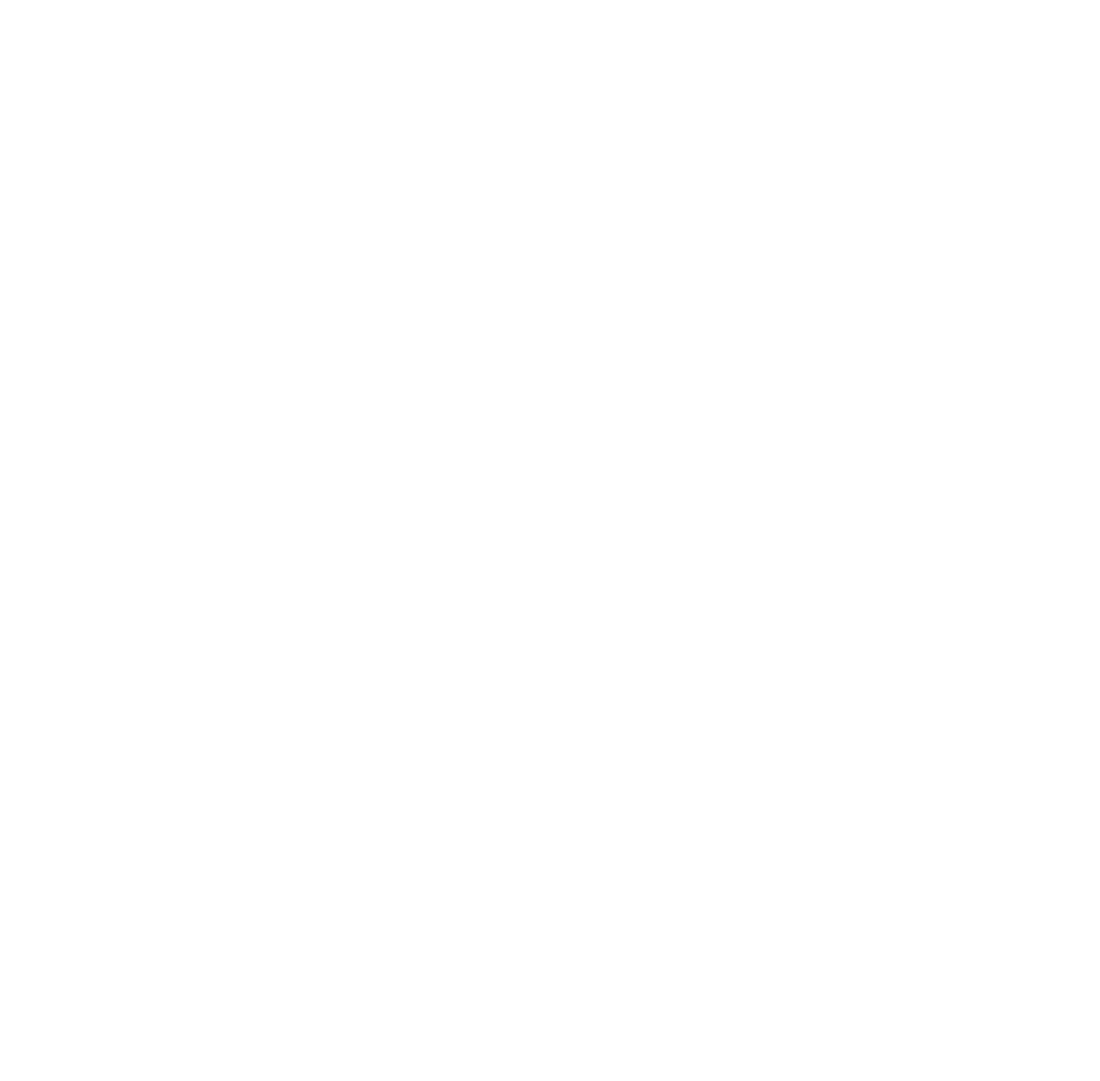
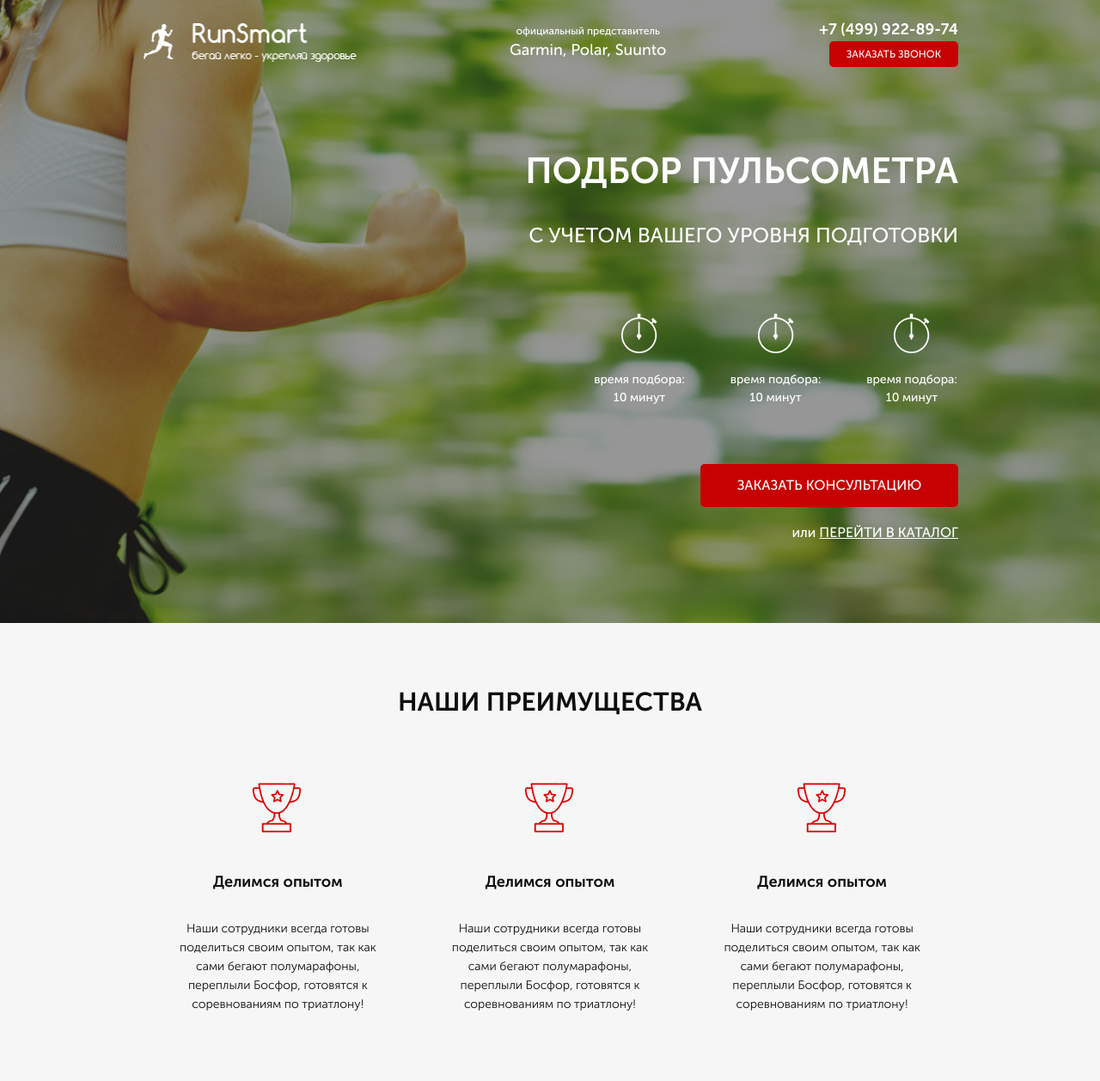
Before and after one commit to Ska1tx/pulse, a website: page src/index.html in a window 1280 px wide. Shown: the whole page at 86% size. Before the commit the page ends 800 px from the top, so only its background shows below. Drawn offline with nearby package versions, Linux system fonts and the light colour scheme; files that its build step writes are made by us from their sources.

Commit message:
more files in 3 hours

```diff
--- a/src/css/font.css
+++ b/src/css/font.css
@@ -5,6 +5,7 @@
         url('../fonts/MuseoSansCyrl-500.woff') format('woff');
     font-weight: normal;
     font-style: normal;
+
 }
 
 @font-face {
@@ -14,6 +15,7 @@
         url('../fonts/MuseoSansCyrl-300.woff') format('woff');
     font-weight: 300;
     font-style: normal;
+
 }
 
 @font-face {
@@ -23,4 +25,5 @@
         url('../fonts/MuseoSansCyrl-700.woff') format('woff');
     font-weight: 700;
     font-style: normal;
+
 }
--- a/src/index.html
+++ b/src/index.html
@@ -4,10 +4,88 @@
     <meta charset="UTF-8">
     <meta name="viewport" content="width=device-width, initial-scale=1.0">
     <meta http-equiv="X-UA-Compatible" content="ie=edge">
-    <link rel="stylesheet" href="css/style-min.css">
+    <link rel="stylesheet" href="css/bootstrap-reboot.css">
+    <link rel="stylesheet" href="css/font.css">
+    <link rel="stylesheet" href="css/style.min.css">
     <title>Pulse</title>
 </head>
 <body>
+    <div class="promo">
+        <div class="container">
+            <header class="header">
+                <a href="#" class="header__logo">
+                    <img src="img/logo_pulse.png" alt="logo">
+                </a>
+                <div class="header__official">
+                    официальный представитель
+                    <span>Garmin, Polar, Suunto</span>
+                </div>
+                <div class="header__contacts">
+                    <a href="tel:+74999228974" class="header__phone">+7 (499) 922-89-74</a>
+                    <button class="button">Заказать звонок</button>
+                </div>
+            </header>
+
+            <div class="promo_wrapper">
+                <h1 class="promo__header">Подбор пульсометра</h1>
+                <h2 class="promo__subheader">с учетом Вашего уровня подготовки</h2>
+
+                <div class="promo__icons">
+                    <div class="promo__icon">
+                        <img src="icons/hd_timer.png" alt="t">
+                        время подбора:
+                        10 минут</div>
+                        <div class="promo__icon">
+                            <img src="icons/hd_timer.png" alt="t">
+                            время подбора:
+                            10 минут</div>
+                            <div class="promo__icon">
+                                <img src="icons/hd_timer.png" alt="t">
+                                время подбора:
+                                10 минут
+                    </div>
+                </div>
+
+                <button class="button button_main">Заказать  консультацию</button>
+                <div class="promo__link">
+                    или
+                    <a href="#">перейти в каталог</a>
+                </div>
+            </div>
+
+        </div>
+    </div>
+
+    <div class="advantages">
+        <div class="container">
+            <h1 class="advantages_our">НАШИ ПРЕИМУЩЕСТВА</h1>
+
+        <div class="advantages__icons">
+            <div class="advantages__icon">
+                <img src="icons/cup.png" alt="cup">
+                Делимся опытом
+                <div class="advantages__icon__dscrp">
+                    Наши сотрудники всегда готовы поделиться своим опытом,
+                    так как сами бегают полумарафоны, переплыли Босфор, готовятся к соревнованиям по триатлону!
+                </div></div>
+                <div class="advantages__icon">
+                    <img src="icons/cup.png" alt="cup">
+                    Делимся опытом
+                    <div class="advantages__icon__dscrp">
+                        Наши сотрудники всегда готовы поделиться своим опытом,
+                        так как сами бегают полумарафоны, переплыли Босфор, готовятся к соревнованиям по триатлону!
+                    </div></div>
+                    <div class="advantages__icon">
+                        <img src="icons/cup.png" alt="cup">
+                        Делимся опытом
+                        <div class="advantages__icon__dscrp">
+                            Наши сотрудники всегда готовы поделиться своим опытом,
+                            так как сами бегают полумарафоны, переплыли Босфор, готовятся к соревнованиям по триатлону!
+                        </div>
+            </div>
+        </div>
+    </div>
+</div>
 
 </body>
 </html>
--- /dev/null
+++ b/src/sass/base/_media.scss
@@ -0,0 +1,36 @@
+@media (max-width: 1200px){
+    .promo{
+        background-position-x: -300px;
+
+        }
+    }
+@media (max-width: 991px){
+    .promo{
+        background-position-x: -300px;
+        &_wrapper{
+            margin-right: 25px;
+
+        }
+    }
+}
+
+@media (max-width: 767px){
+    .promo{
+        background-position-x: -380px;
+        &_wrapper{
+            margin-right: 25px;
+
+        }
+    }
+    .advantages{
+        &__icons{
+            flex-direction: column;
+
+        }
+        &__icon{
+            &__dscrp{
+                margin-top: 38px;
+            }
+        }
+    }
+}
--- /dev/null
+++ b/src/sass/blocks/_advantages.scss
@@ -0,0 +1,44 @@
+.advantages{
+    min-height: 470px;
+    padding: 70px 0 78px 0;
+    background-color: #f6f6f6;
+    &_our{
+        color: #0d0d0d;
+
+        font-size: 30px;
+        font-weight: 700;
+        text-align: center;
+    }
+    &__icons{
+        margin-top: 65px;
+
+        display: flex;
+        justify-content: space-around;
+    }
+    &__icon{
+
+        text-align: center;
+        color: #0d0d0d;
+        font-size: 18px;
+        font-weight: 700;
+        img{
+            display: block;
+            margin: 0 auto;
+            margin-bottom: 38px;
+        }
+        &__dscrp{
+            display: block;
+            margin: 0 auto;
+            margin-top: 30px;
+            color: #0d0d0d;
+            font-size: 14px;
+            font-weight: 300;
+            text-align: center;
+            width: 239px;
+            line-height: 22px;
+
+        }
+    }
+
+
+}
--- /dev/null
+++ b/src/sass/blocks/_buttons.scss
@@ -0,0 +1,18 @@
+.button{
+    // Style for "Прямоуголь"
+    width: 150px;
+    height: 30px;
+    border-radius: 5px;
+    background-color: $main-color;
+    border: none;
+    color: #ffffff;
+font-size: 12px;
+font-weight: 500;
+text-transform: uppercase;
+    &_main{
+        width: 300px;
+        height: 50px;
+        font-size: 16px;
+        margin-top: 67px;
+    }
+}
--- /dev/null
+++ b/src/sass/blocks/_header.scss
@@ -0,0 +1,39 @@
+.header{
+    display: flex;
+    justify-content: space-between;
+    align-items: center;
+    &__logo{
+        width: 250px;
+        img{
+            width: 100%;
+        }
+    }
+
+    &__official{
+        color: #ffffff;
+
+        font-size: 12px;
+        font-weight: 500;
+        text-align: center;
+        span{
+            display: block;
+            font-size: 18px;
+
+        }
+    }
+    &__phone{
+        display: block;
+        color: #ffffff;
+        font-size: 18px;
+        font-weight: 700;
+        &:hover{
+            color:#fff;
+            text-decoration: none;
+        }
+    }
+    &__contacts{
+        display: flex;
+        flex-direction: column;
+        align-items: flex-end;
+    }
+}
--- /dev/null
+++ b/src/sass/blocks/_promo.scss
@@ -0,0 +1,54 @@
+.promo{
+    min-height: 650px;
+    padding: 21px 0 93px 0;
+    background: url(../../img/bg/header_bg.jpg) center center/cover no-repeat;
+    &_wrapper{
+        display: flex;
+        flex-direction: column;
+        align-items: flex-end;
+        margin-top: 90px;
+    }
+    &__header{
+        color: #ffffff;
+        font-size: 42px;
+        font-weight: 700;
+        text-transform: uppercase;
+    }
+    &__subheader{
+        color: #ffffff;
+        margin-top: 17px;
+        font-size: 24px;
+        font-weight: 500;
+        text-transform: uppercase;
+    }
+    &__icons{
+        margin-top: 65px;
+        width: 425px;
+        display: flex;
+        justify-content: space-between;
+    }
+    &__icon{
+        width: 108px;
+        color: #ffffff;
+        font-size: 14px;
+        font-weight: 500;
+        text-align: center;
+        img{
+            display: block;
+            margin: 0 auto;
+            margin-bottom: 20px;
+        }
+    }
+    &__link{
+        color: #fff;
+        font-size: 16px;
+        font-weight: 500;
+        margin-top: 18px;
+        a{
+            color: #fff;
+
+            text-transform: uppercase;
+            text-decoration: underline;
+        }
+    }
+}
--- a/src/sass/style.scss
+++ b/src/sass/style.scss
@@ -1,8 +1,14 @@
+@import 'base/variables.scss';
 *{
     font-family: 'Museo Sans Cyrl', sans-serif;
 }
 .container{
-    width: 950px;
-    margin: 24px auto;
+    max-width: 950px;
+    margin: 0 auto;
 
 }
+@import 'blocks/promo';
+@import 'blocks/header.scss';
+@import 'blocks/buttons.scss';
+@import 'blocks/advantages';
+@import 'base/media';
```
Also changed, not shown: src/css/base/3232.min.css (added, +1 -0 lines), src/css/style.min.css.
